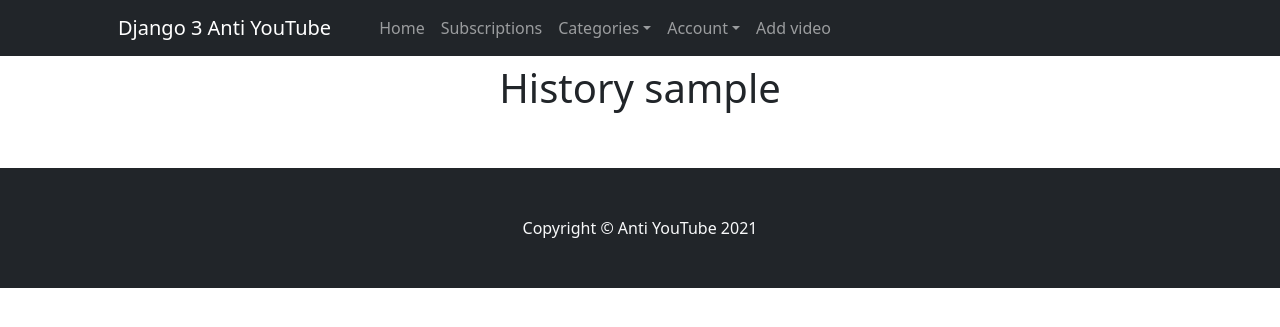
After one commit to DiSkills/django-video-hosting, a Django app: page /accounts/history/ in a window 1280 px wide. The commit adds this page. Shown: the top 327 px of the page. Run offline with Django 3.2, Linux system fonts and the light colour scheme; the visitor is signed in with stand-in values (Sample User, id 1); data that the repository does not hold is empty.

Commit message:
History and views

```diff
--- a/authorisation_user/models.py
+++ b/authorisation_user/models.py
@@ -16,6 +16,7 @@ class AdvUser(AbstractUser):
                                         related_name='subscribers')
     avatar = models.ImageField(verbose_name='Avatar', upload_to=get_timestamp_path)
     about = models.CharField(max_length=255, verbose_name='About me', blank=True, null=True)
+    history = models.ManyToManyField('main.Video', verbose_name='History', blank=True)
 
     def follow(self, user):
         """ Follow """
--- a/authorisation_user/urls.py
+++ b/authorisation_user/urls.py
@@ -11,6 +11,8 @@ from .views import (
     ChangePasswordView,
     RedirectProfileView,
     UserPopupView,
+    HistoryView,
+    DeleteVideoFromHistoryView,
 )
 
 app_name = 'accounts'
@@ -25,4 +27,6 @@ urlpatterns = [
     path('profile/<str:username>/', ProfileView.as_view(), name='profile'),
     path('profile/<str:act>/<str:username>/', FollowAndUnfollowView.as_view(), name='act_profile'),
     path('subscriptions/', SubscriptionsView.as_view(), name='subscriptions'),
+    path('history/delete/<str:slug>/', DeleteVideoFromHistoryView.as_view(), name='delete_from_history'),
+    path('history/', HistoryView.as_view(), name='history'),
 ]
--- a/authorisation_user/views.py
+++ b/authorisation_user/views.py
@@ -8,6 +8,7 @@ from django.views import View
 
 from .forms import RegistrationForm, ChangeProfileForm
 from .models import AdvUser
+from main.models import Video
 
 
 class RedirectProfileView(View):
@@ -129,3 +130,20 @@ class UserPopupView(View):
         user = AdvUser.objects.get(username=kwargs['username'])
         context = {'account': user}
         return render(request, 'accounts/user_popup.html', context)
+
+
+class HistoryView(LoginRequiredMixin, View):
+    """ History """
+
+    def get(self, request, *args, **kwargs):
+        return render(request, 'main/history.html')
+
+
+class DeleteVideoFromHistoryView(LoginRequiredMixin, View):
+    """ Delete video from history """
+
+    def get(self, request, *args, **kwargs):
+        video = Video.objects.get(slug=kwargs['slug'])
+        request.user.history.remove(video)
+        request.user.save()
+        return redirect('accounts:history')
--- a/main/models.py
+++ b/main/models.py
@@ -32,6 +32,7 @@ class Video(models.Model):
     blocked = models.BooleanField(default=False, verbose_name='Blocked video')
     created_at = models.DateTimeField(auto_now_add=True, db_index=True, verbose_name='Published')
     preview = models.ImageField(verbose_name='Preview', null=True, blank=True, upload_to=get_timestamp_path)
+    views = models.BigIntegerField(verbose_name='Views', default=0)
 
     def __str__(self):
         return self.title
--- a/main/templates/_video.html
+++ b/main/templates/_video.html
@@ -19,7 +19,7 @@
     {% endif %}
 
     <div class="right">{{ video.created_at }}</div>
-
+    <div class="col-2">
         <form class="act" action="{% url 'main:likes_or_dislikes' slug=video.slug %}" method="post">
             {% csrf_token %}
             {% if user.is_authenticated %}
@@ -38,6 +38,9 @@
             </label>
             <input id="dislike_id" class="like_or_dislike radio" type="radio" name="act" value="dislike">
         </form>
+    </div>
+
+    <div class="col-2">Views: <span class="badge rounded-pill bg-secondary">{{ video.views }}</span></div>
 
 </div>
 
--- a/main/templates/_video_poster.html
+++ b/main/templates/_video_poster.html
@@ -10,6 +10,7 @@
                 <a class="h5" href="{% url 'accounts:profile' username=video.author.username %}">{{ video.author }}</a>
             </span>
         </li>
-    <li class="right list-group-item">{{ video.created_at }}</li>
+        <li class="right list-group-item">{{ video.created_at }}</li>
+        <li class="right list-group-item">Views:  <span class="badge rounded-pill bg-secondary">{{ video.views }}</span></li>
     </ul>
 </div>
--- a/main/templates/base.html
+++ b/main/templates/base.html
@@ -32,6 +32,7 @@
                                 <a class="nav-link dropdown-toggle" id="accountDropdown" href="#" role="button" data-bs-toggle="dropdown" aria-expanded="false">Account</a>
                                 <ul class="dropdown-menu" aria-labelledby="accountDropdown">
                                     {% if user.is_authenticated %}
+                                        <li><a class="dropdown-item" href="{% url 'accounts:history' %}">History</a></li>
                                         <li><a class="dropdown-item" href="{% url 'accounts:profile' username=user.username %}">Profile</a></li>
                                         <li><a class="dropdown-item" href="{% url 'accounts:profile_change' %}">Edit Profile</a></li>
                                         <li><a class="dropdown-item" href="{% url 'accounts:password_change' %}">Change password</a></li>
--- /dev/null
+++ b/main/templates/main/history.html
@@ -0,0 +1,17 @@
+{% extends 'base.html' %}
+
+{% block title %}History{% endblock title %}
+
+{% block content %}
+    <div class="row">
+        <h1 class="text-center">History {{ user.username }}</h1>
+        <div class="row">
+            {% for video in user.history.all %}
+                <div class="col-3">
+                    {% include '_video_poster.html' %}
+                    <a href="{% url 'accounts:delete_from_history' slug=video.slug %}"><button class="btn btn-danger">Delete</button></a>
+                </div>
+            {% endfor %}
+        </div>
+    </div>
+{% endblock %}
--- a/main/views.py
+++ b/main/views.py
@@ -41,6 +41,11 @@ class VideoStreamingResponse(View):
 
     def get(self, request, *args, **kwargs):
         video = Video.objects.get(slug=kwargs['slug'])
+        video.views += 1
+        video.save()
+        if request.user.is_authenticated:
+            request.user.history.add(video)
+            request.user.save()
         response = FileResponse(open(video.file.path, 'rb'))
         return response
 
--- a/task.txt
+++ b/task.txt
@@ -1,6 +1,5 @@
 Fix problem with range video (!!!)
 Reset password
-Add history video
 Search
 Tree comments
 email send all users with True mail_send
```
Also changed, not shown: authorisation_user/migrations/0003_advuser_history_video.py (added), authorisation_user/migrations/0004_auto_20210605_0951.py (added), main/migrations/0014_video_views.py (added), main/migrations/0015_alter_video_views.py (added). Lines whose indentation alone changed are shown as unchanged.
